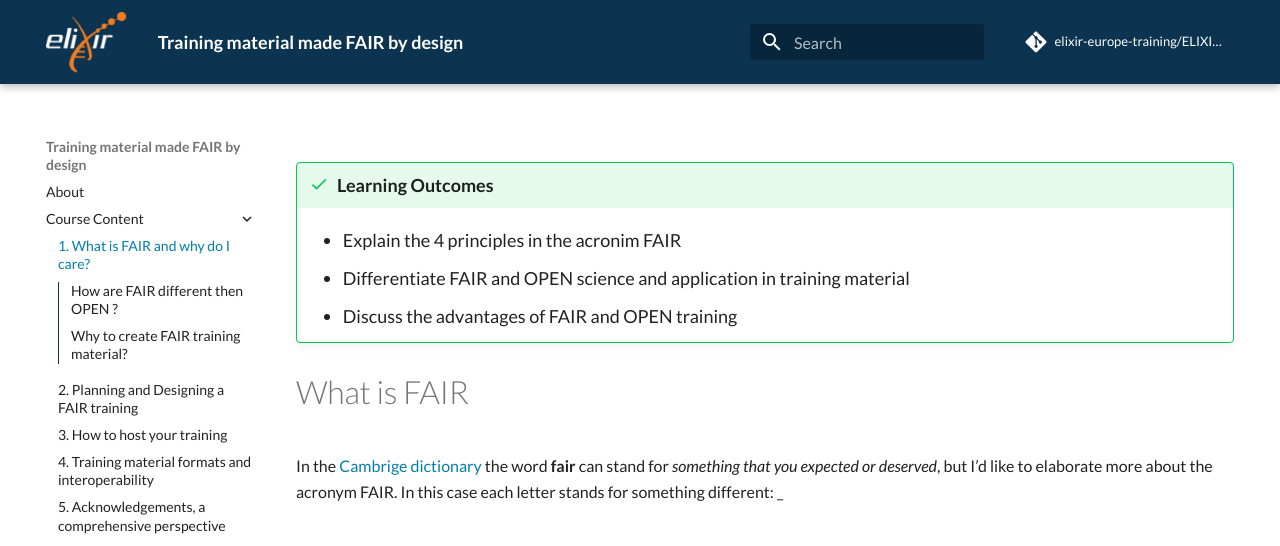
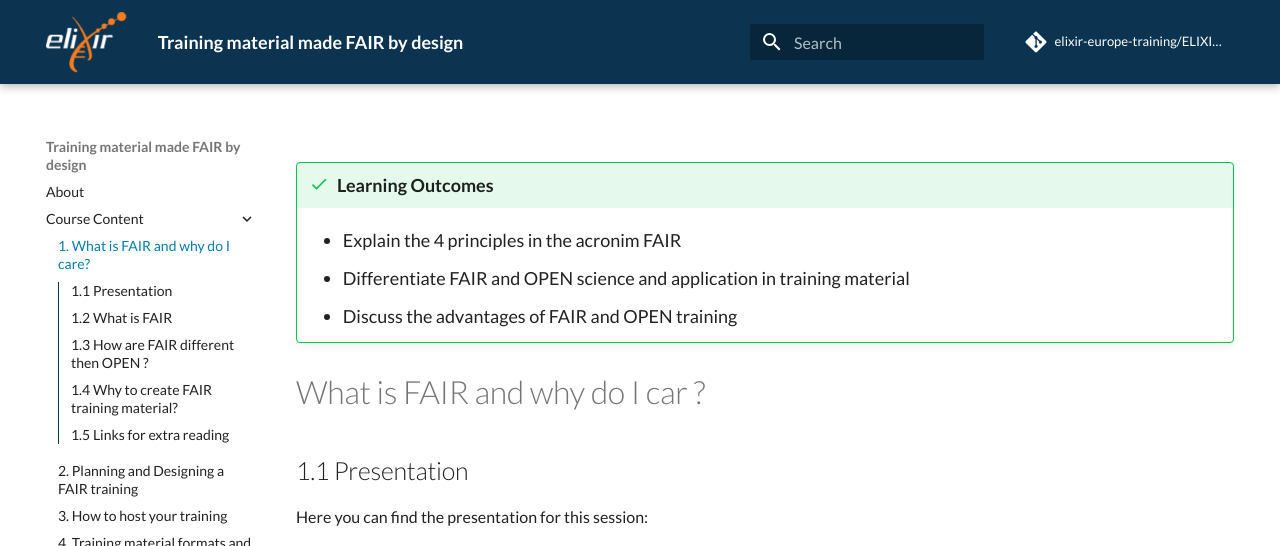
Before and after one commit to elixir-europe-training/ELIXIR-TrP-FAIR-Material-By-Design, an MkDocs documentation site: the page built from docs/chapters/chapter_01.md, in a window 1280 px wide and 1400 px high. Shown: the top 546 px of the window. Built offline with MkDocs 1.6.1 and Material for MkDocs 9.7.7, drawn with Linux system fonts in a browser that asks for light colours; comment, search, counter and statistics services are not loaded; some of the changed text lies outside the part shown; grey boxes are pictures that could not be loaded.

Commit message:
numbering and embeded presentation

```diff
--- a/docs/chapters/chapter_01.md
+++ b/docs/chapters/chapter_01.md
@@ -21,8 +21,17 @@
     - Differentiate FAIR and OPEN science and application in training material
     - Discuss the advantages of FAIR and OPEN training
 
+# What is FAIR and why do I car ?
 
-# What is FAIR
+## 1.1 Presentation
+Here you can find the presentation for this session:
+
+ <iframe src="https://docs.google.com/presentation/d/12p9U5KgA-pjds7KdellDWpRQPFIxMNGrysoVnLVDmC0/preview" width="640" height="360" allow="autoplay"></iframe>
+
+
+The full presentation can be downloaded [here](https://docs.google.com/presentation/d/12p9U5KgA-pjds7KdellDWpRQPFIxMNGrysoVnLVDmC0/export?format=pdf).
+
+## 1.2 What is FAIR
 
 In the [Cambrige dictionary](https://dictionary.cambridge.org/dictionary/english/fair) the word **fair** can stand for _something that you expected or deserved_, but I'd like to elaborate more about the acronym FAIR. In this case each letter stands for something different:
 _
@@ -87,7 +96,7 @@
 </span>
 
 
-## How are FAIR different then OPEN ?
+## 1.3 How are FAIR different then OPEN ?
 
 Now that you know a bit about what the acronym for FAIR states for, you can try to about this question, **"how are FAIR and OPEN different ?"**.
 
@@ -101,11 +110,11 @@
 **From the course:** [***RDM: your aly in your way to your publication***](https://github.com/vibbits/rdm-introductory-course/blob/main/presentations/2023jun14_Day01_Session01_General-perspective-RDM_intro_.pdf)
 
 
-## Why to create FAIR training material?
+## 1.4 Why to create FAIR training material?
 
 When you make your material FAIR you enable the community exchange while alowing to this material to live beyond! It makes easier the content data share and the maintanence, updated and reuse by others. You also reinforce practices to you ensure trainers and content creators recognition.
 
-# Links for extra reading
+## 1.5 Links for extra reading
 
 [Go-FAIR](https://www.go-fair.org/fair-principles/)
 [10 simple rules 4 making training materials FAIR](https://journals.plos.org/ploscompbiol/article?id=10.1371/journal.pcbi.1007854)
```
Also changed, not shown: docs/chapters/chapter_05.md (+48 -39 lines).
